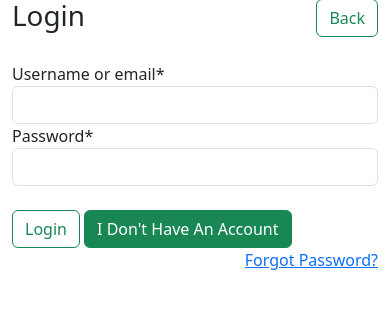
After one commit to AerousZero/Django-Broadway, a Django app: page /account/login/ in a window 390 px wide. The commit adds this page. Shown: the part 514-844 px from the top of the page. Run offline with Django 4.2, Linux system fonts and the light colour scheme; some libraries are stand-ins or nearby versions.

Commit message:
Registration,login,and logout

```diff
--- /dev/null
+++ b/apps/account/forms.py
@@ -0,0 +1,17 @@
+from django import forms
+from django.contrib.auth.forms import UserCreationForm
+from django.contrib.auth import get_user_model
+
+User = get_user_model()
+
+
+class UserRegistrationForm(UserCreationForm):
+    username = forms.CharField(required=False)
+
+    class Meta:
+        model = User
+        fields = ['email', 'username', 'password1', 'password2', 'first_name', 'middle_name', 'last_name']
+
+class UserLoginForm(forms.Form):
+    username_or_email = forms.CharField()
+    password = forms.CharField(widget=forms.PasswordInput()) #hidden password
--- /dev/null
+++ b/apps/account/urls.py
@@ -0,0 +1,8 @@
+from django.urls import path
+from .views import UserRegistrationView, UserLoginView, user_logout
+
+urlpatterns = [
+    path("register/", UserRegistrationView.as_view(), name="user_registration"),
+    path("login/",UserLoginView.as_view(), name="user_login"),
+    path("login/", user_logout, name="user_logout")
+]
--- a/apps/account/views.py
+++ b/apps/account/views.py
@@ -1,3 +1,60 @@
-from django.shortcuts import render
+from django.contrib import messages
+from django.contrib.auth import login , logout
+from django.shortcuts import render, redirect
+from django.views.generic import CreateView , TemplateView
+from django.urls import reverse_lazy
 
-# Create your views here.
+from .forms import UserRegistrationForm, UserLoginForm
+from apps.commons.utils import authenticate_user, validate_email
+class UserRegistrationView(CreateView):
+    form_class = UserRegistrationForm
+    template_name = 'account/registration.html'
+    success_url = reverse_lazy("home")
+
+    def get_context_data(self, **kwargs):
+        context = super().get_context_data()
+        context['title'] = "Sign Up"
+        return context
+
+    def post(self, request, *args, **kwargs):
+        self.object = None
+        form = self.get_form()
+        if form.is_valid():
+            messages.success(request, "An Account Activation Email Has Been Sent To You !!")
+            response = self.form_valid(form)
+            user = self.object
+            # send_account_activation_mail(request, user)
+            return response
+        else:
+            return self.form_invalid(form)
+
+
+class UserLoginView(CreateView):
+    template_name = "account/login.html"
+    success_url = reverse_lazy("home")
+    form = UserLoginForm
+
+
+    def get(self, request, *args, **kwargs):
+        return render(request, self.template_name, context={"title": "Login", "form": self.form()})
+
+
+    def post(self, request, *args, **kwargs):
+        form = self.form(request.POST)
+        username_or_email = request.POST['username_or_email']
+        password = request.POST['password']
+        if validate_email(username_or_email):
+            user = authenticate_user(password, email=username_or_email)
+        else:
+            user = authenticate_user(password, username=username_or_email)
+        if user is not None:
+            login(request, user)
+            messages.success(request, "User Logged In Successfully !!")
+            return redirect('home')
+        messages.error(request, "Invalid Username or Password !!")
+        return redirect('user_login')
+
+def user_logout(request):
+    logout(request)
+    messages.success(request, "User Logged Out !!")
+    return redirect("home")
--- a/config/settings/base.py
+++ b/config/settings/base.py
@@ -33,7 +33,7 @@ INSTALLED_APPS = [
 
 PROJECT_APPS = ["apps.account","apps.commons","apps.core"]
 
-THIRD_PARTY_APPS = []
+THIRD_PARTY_APPS = ['crispy_forms','crispy_bootstrap4']
 
 INSTALLED_APPS += PROJECT_APPS + THIRD_PARTY_APPS
 
@@ -117,3 +117,4 @@ STATICFILES_DIRS = [
 DEFAULT_AUTO_FIELD = 'django.db.models.BigAutoField'
 
 AUTH_USER_MODEL = "account.User"
+CRISPY_TEMPLATE_PACK = "bootstrap4"
--- a/config/urls.py
+++ b/config/urls.py
@@ -19,5 +19,6 @@ from django.urls import path, include
 
 urlpatterns = [
     path('admin/', admin.site.urls),
+    path('account/', include("apps.account.urls")),
     path("", include("apps.core.urls"))
 ]
--- /dev/null
+++ b/templates/account/login.html
@@ -0,0 +1,26 @@
+{% extends 'layouts/base_home.html' %}
+{% load crispy_forms_tags %}
+{% load static %}
+
+{% block in_content %}
+    <div class="row">
+        <div class="col-md-6">
+            <img src="{% static 'account/login.svg' %}" style="height: 400px; width: 400px">
+        </div>
+        <div class="col-md-6">
+            <div>
+                <h1 style="margin-bottom: 30px; display: inline-block">{{ title }}</h1>
+                <a href="{% url 'home' %}" style="float: right;" class="btn btn-outline-success">Back</a>
+            </div>
+
+            <form action="{% url 'user_login' %}" method="post">
+                {% csrf_token %}
+                {{ form|crispy }}
+                <br>
+                <button type="submit" class="btn btn-outline-success">Login</button>
+                <a href="{% url 'user_registration' %}" class="btn btn-success">I Don't Have An Account</a>
+                <a style="float: right" href="#">Forgot Password?</a>
+            </form>
+        </div>
+    </div>
+{% endblock %}
--- a/templates/includes/nav.html
+++ b/templates/includes/nav.html
@@ -21,14 +21,14 @@
                 </li>
                 {% if request.user.is_authenticated %}
                     <li class="nav-item" style="margin-left: 20px">
-                        <a class="nav-link {{ my_jobs_active }}" href="#">My Jobs</a>
+                        <a class="nav-link {{ my_jobs_active }}" href="{% url 'user_login' %}">My Jobs</a>
                     </li>
                 {% endif %}
             </ul>
             {% if not request.user.is_authenticated %}
                 <div>
-                    <a href="#" class="btn btn-outline-success" style="width: 150px">Login</a>
-                    <a href="#" type="button" class="btn btn-success" style="width: 150px">Register</a>
+                    <a href="{% url 'user_login' %}" class="btn btn-outline-success" style="width: 150px">Login</a>
+                    <a href="{% url 'user_registration' %}" type="button" class="btn btn-success" style="width: 150px">Register</a>
                 </div>
             {% else %}
                 <div class="dropdown show">
@@ -48,7 +48,7 @@
                     </a>
                     <div class="dropdown-menu" aria-labelledby="navbarProfileDropdown">
                         <a class="dropdown-item" href="#">My Profile</a>
-                        <a class="dropdown-item" href="#">Logout</a>
+                        <a class="dropdown-item" href="{% url 'user_logout' %}">Logout</a>
                     </div>
                 </div>
 
```
Also changed, not shown: apps/commons/utils.py (added, +28 -0 lines), templates/account/registration.html (added, +26 -0 lines).
